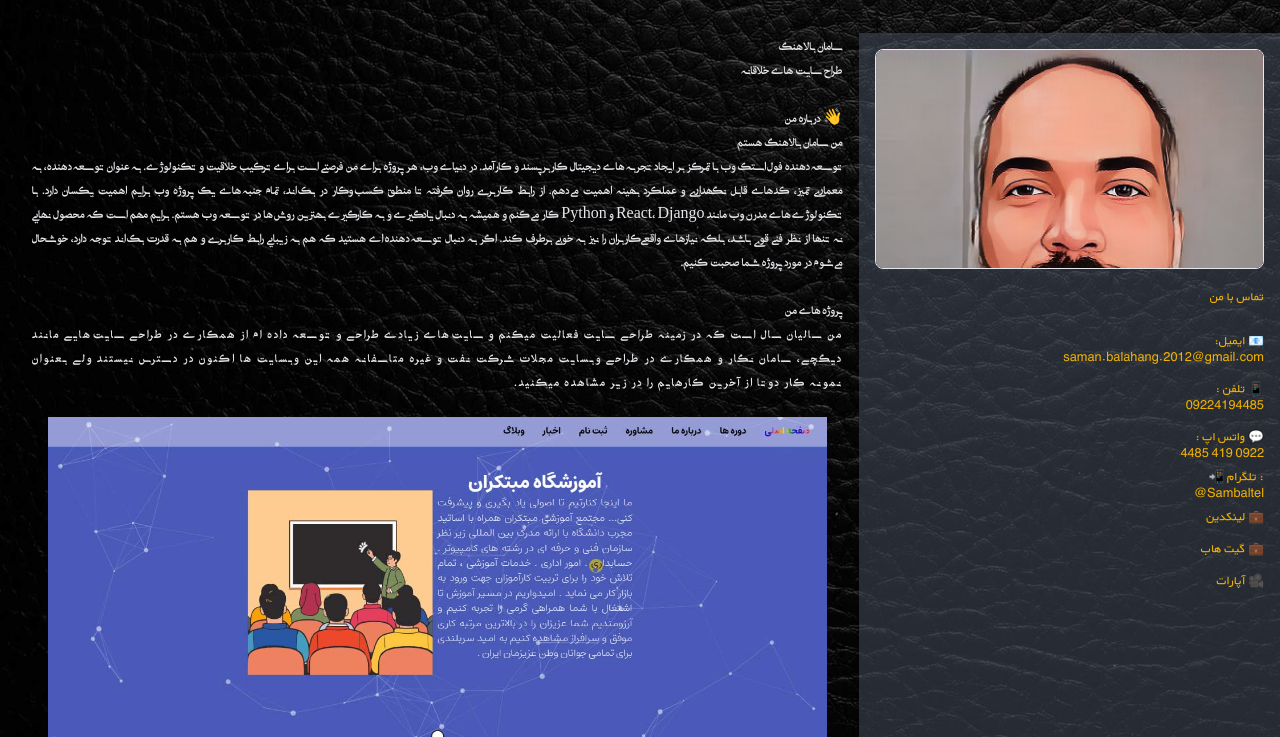
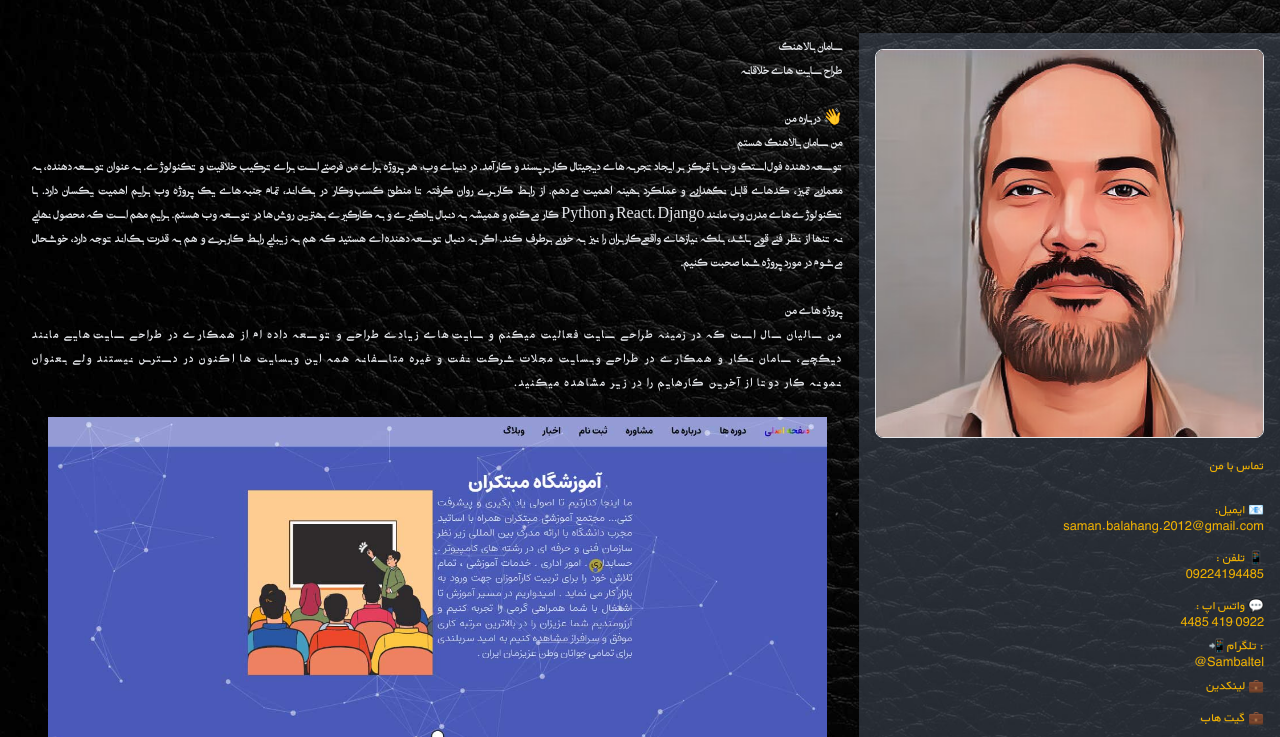
Before and after one commit to samanbalahang/samanbalahang.github.io, a website: page index.html in a window 1280 px wide. Shown: the part 55-792 px from the top of the page. Drawn offline with Linux system fonts and the light colour scheme.

Commit message:
14040707-07

```diff
--- a/index.html
+++ b/index.html
@@ -33,7 +33,7 @@
             <aside class="md:w-1/3 p-4 bg-gray-600/50 ">
                 <div class="relative">
                     <section class="sticky top-0 w-full">
-                        <div class="bg-transparent w-full h-[220px] overflow-hidden rounded-lg border group cursor-pointer">
+                        <div class="bg-transparent w-full aspect-[4/4] h- auto overflow-hidden rounded-lg border group cursor-pointer">
                             <div
                                 class="relative w-full h-full text-center transition-transform duration-500 transform-3d group-hover:rotate-y-180">
                                 <div class="absolute w-full h-full backface-hidden bg-black text-black">
```
Also changed, not shown: dist/css/saman.css.
